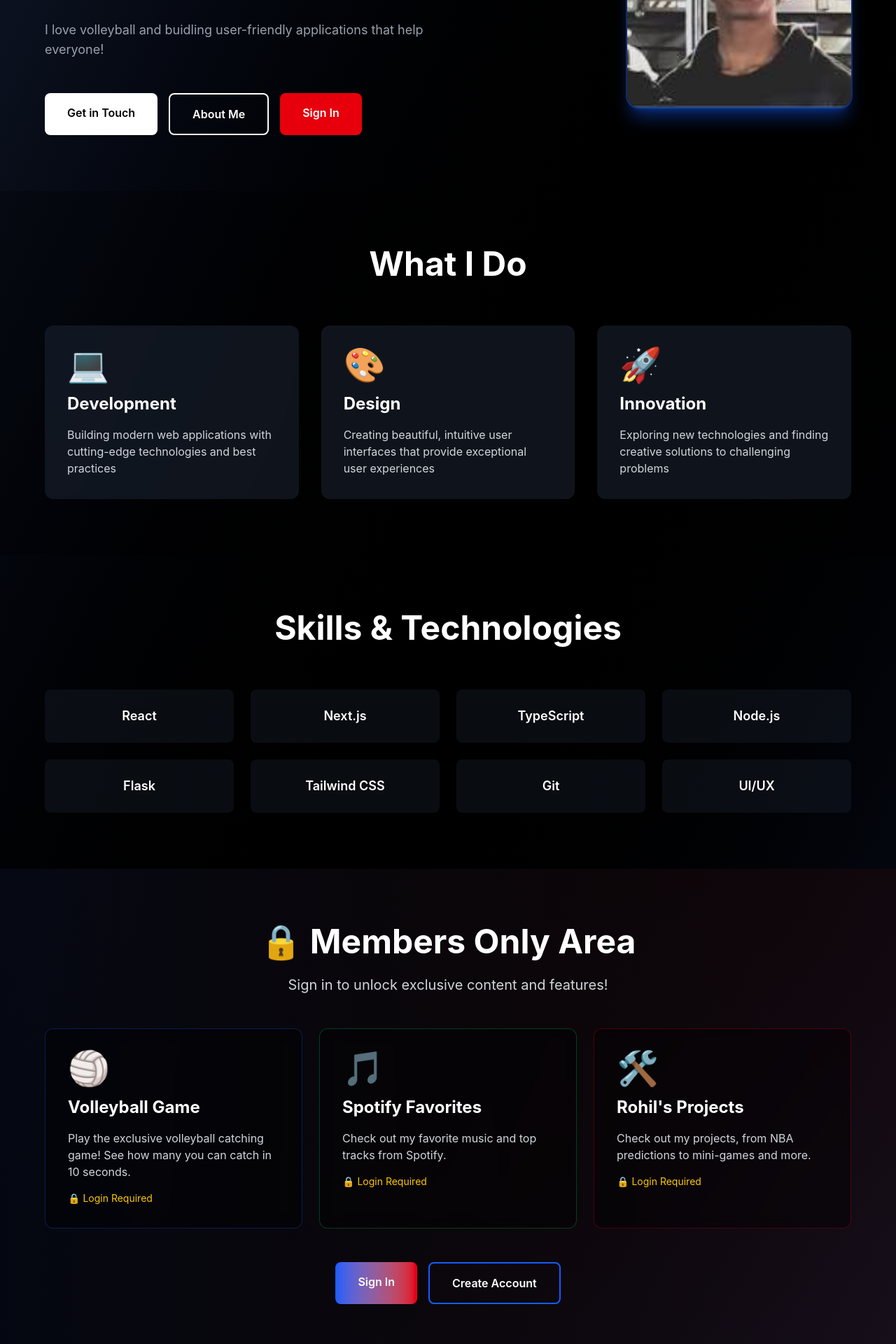
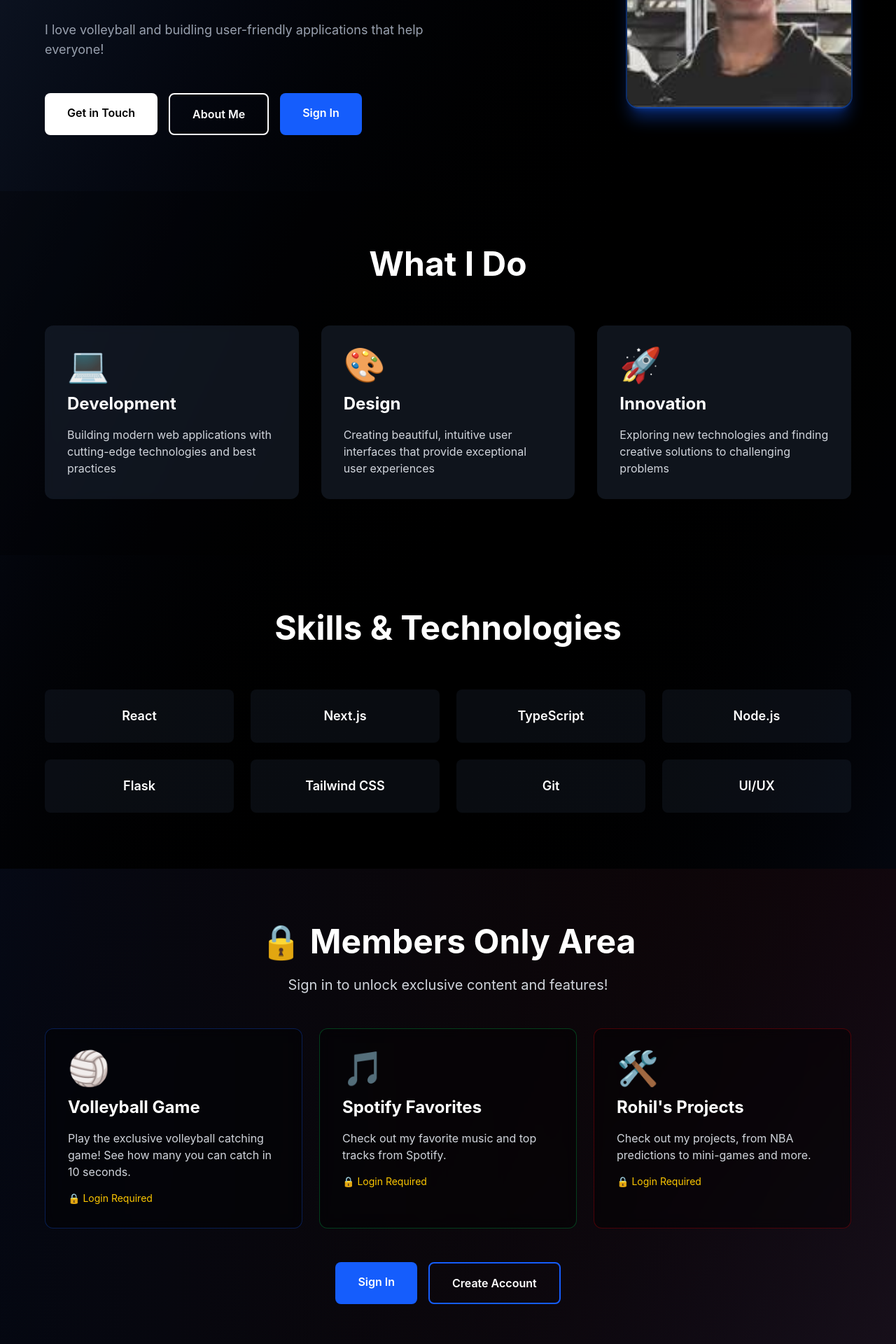
Before and after one commit to RohilParuchuri/Rohilp, a Next.js app: page / in a window 1280 px wide. Shown: the part 400-2320 px from the top of the page at 70% size. Built offline with nearby package versions, Linux system fonts and the light colour scheme; no server answers.

Commit message:
Make Sign In buttons solid blue

```diff
--- a/src/app/page.tsx
+++ b/src/app/page.tsx
@@ -53,7 +53,7 @@ export default function Home() {
               ) : (
                 <Link
                   href="/signin"
-                  className="px-8 py-4 bg-red-600 text-white font-semibold rounded-lg hover:bg-red-500 transition transform hover:scale-105"
+                  className="px-8 py-4 bg-blue-600 text-white font-semibold rounded-lg hover:bg-blue-500 transition transform hover:scale-105"
                 >
                   Sign In
                 </Link>
@@ -182,7 +182,7 @@ export default function Home() {
                 <>
                   <Link
                     href="/signin"
-                    className="px-8 py-4 bg-gradient-to-r from-blue-600 to-red-600 text-white font-semibold rounded-lg hover:from-blue-500 hover:to-red-500 transition transform hover:scale-105"
+                    className="px-8 py-4 bg-blue-600 text-white font-semibold rounded-lg hover:bg-blue-500 transition transform hover:scale-105"
                   >
                     Sign In
                   </Link>
```
